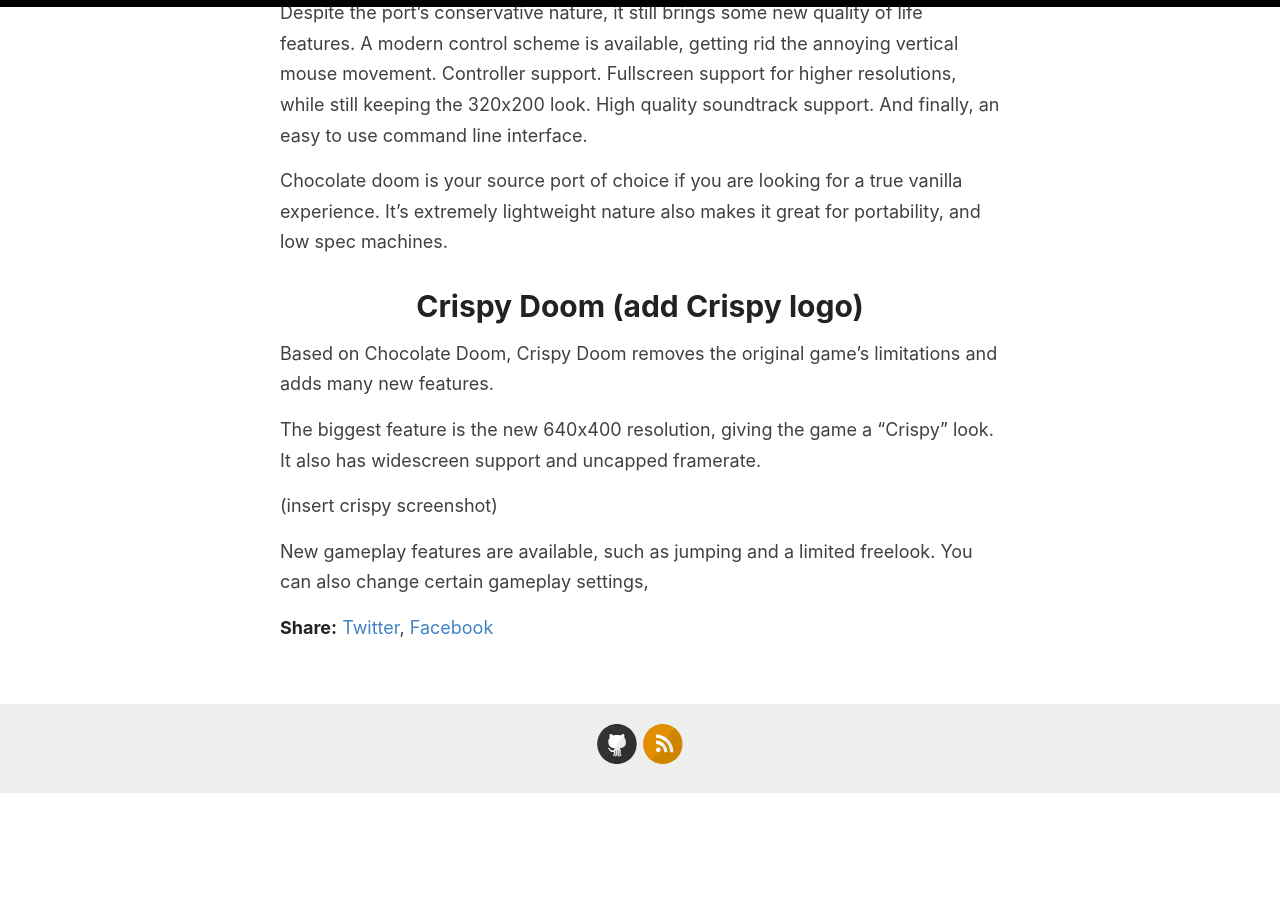
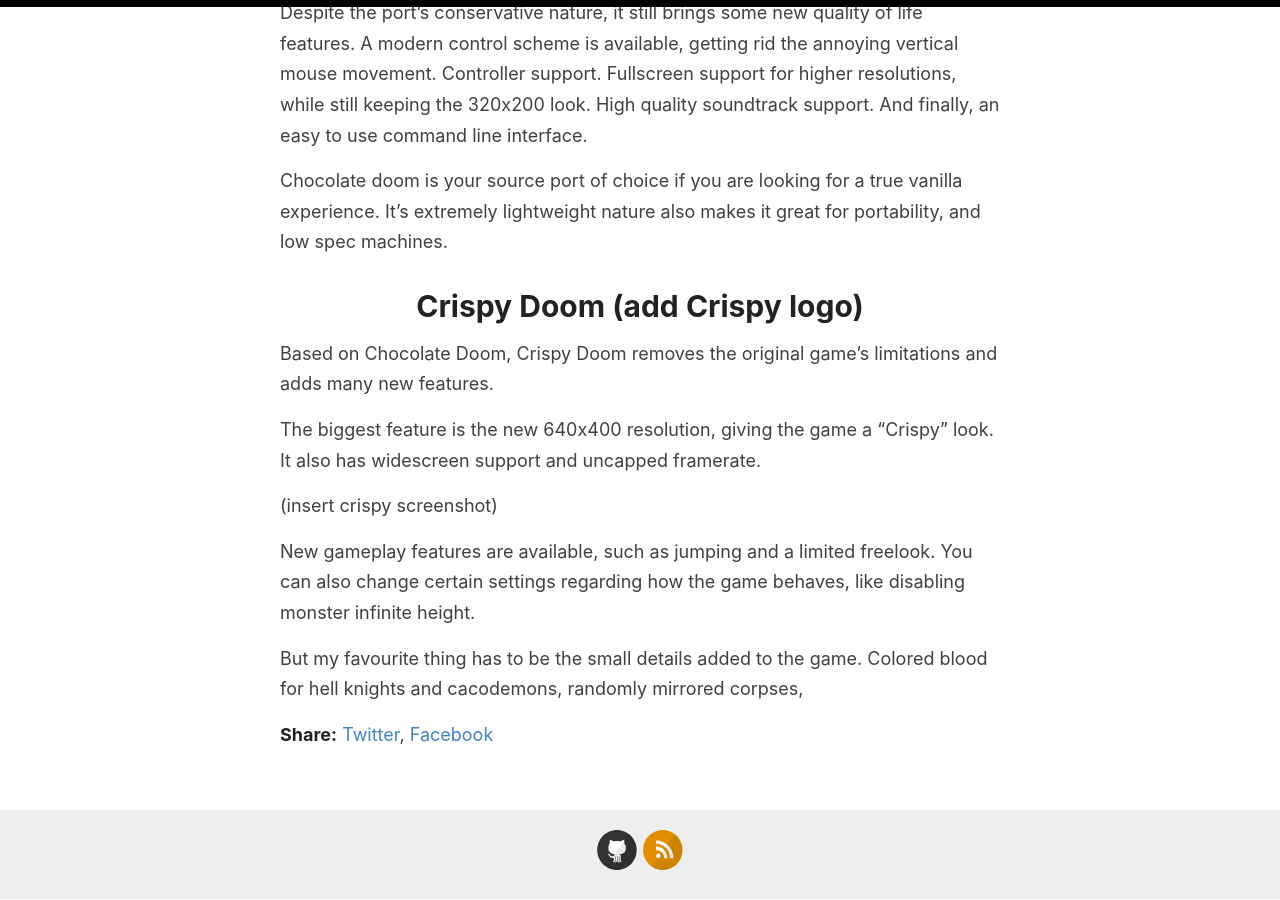
Before and after one commit to poleve540/CallMePol, a Jekyll site: the page built from posts/2023-05-12-sourceport-review.md, in a window 1280 px wide and 900 px high, scrolled down 753 px. Built offline with Jekyll 4.4.1, drawn with Linux system fonts in a browser that asks for light colours; before the commit the page ends 1546 px from its top, so only the background shows below that.

Commit message:
posts/2023-05-12-sourceport-review.md updated from https://stackedit.io/

```diff
--- a/posts/2023-05-12-sourceport-review.md
+++ b/posts/2023-05-12-sourceport-review.md
@@ -23,9 +23,11 @@
 
 (insert crispy screenshot)
 
-New gameplay features are available, such as jumping and a limited freelook. You can also change certain gameplay settings,
+New gameplay features are available, such as jumping and a limited freelook. You can also change certain settings regarding how the game behaves, like disabling monster infinite height.
+
+But my favourite thing has to be the small details added to the game. Colored blood for hell knights and cacodemons, randomly mirrored corpses,
 <!--stackedit_data:
 eyJwcm9wZXJ0aWVzIjoiZXh0ZW5zaW9uczpcbiAgcHJlc2V0Oi
-BnZm1cbiIsImhpc3RvcnkiOlstNjcwNTY2NTQyLC0yMTI4NDgx
-NzEwLC0xMzQ5ODgwOTYzLDE4ODc0NjM0OTldfQ==
+BnZm1cbiIsImhpc3RvcnkiOlstMTQxMDM1MjE3MywtMjEyODQ4
+MTcxMCwtMTM0OTg4MDk2MywxODg3NDYzNDk5XX0=
 -->
```
